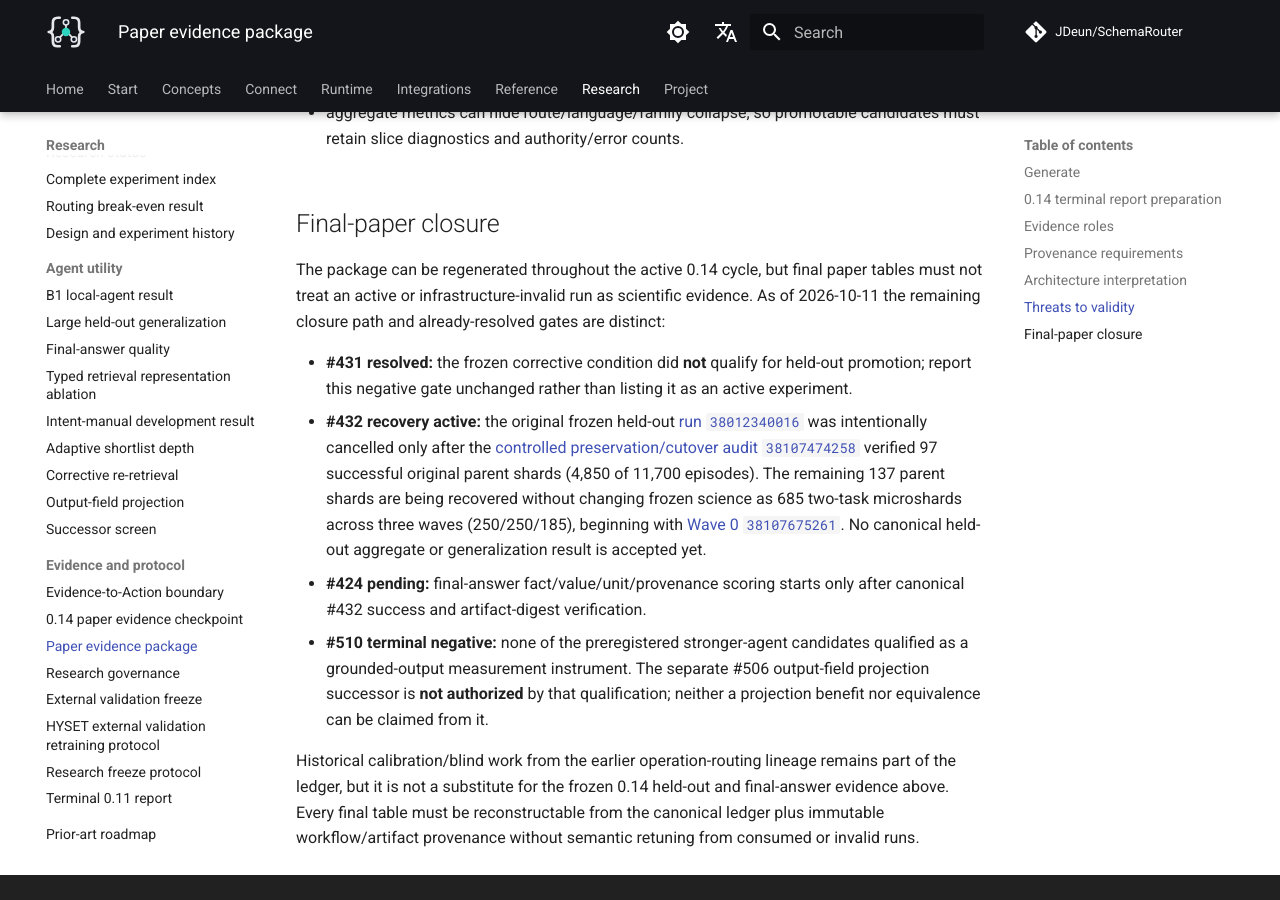
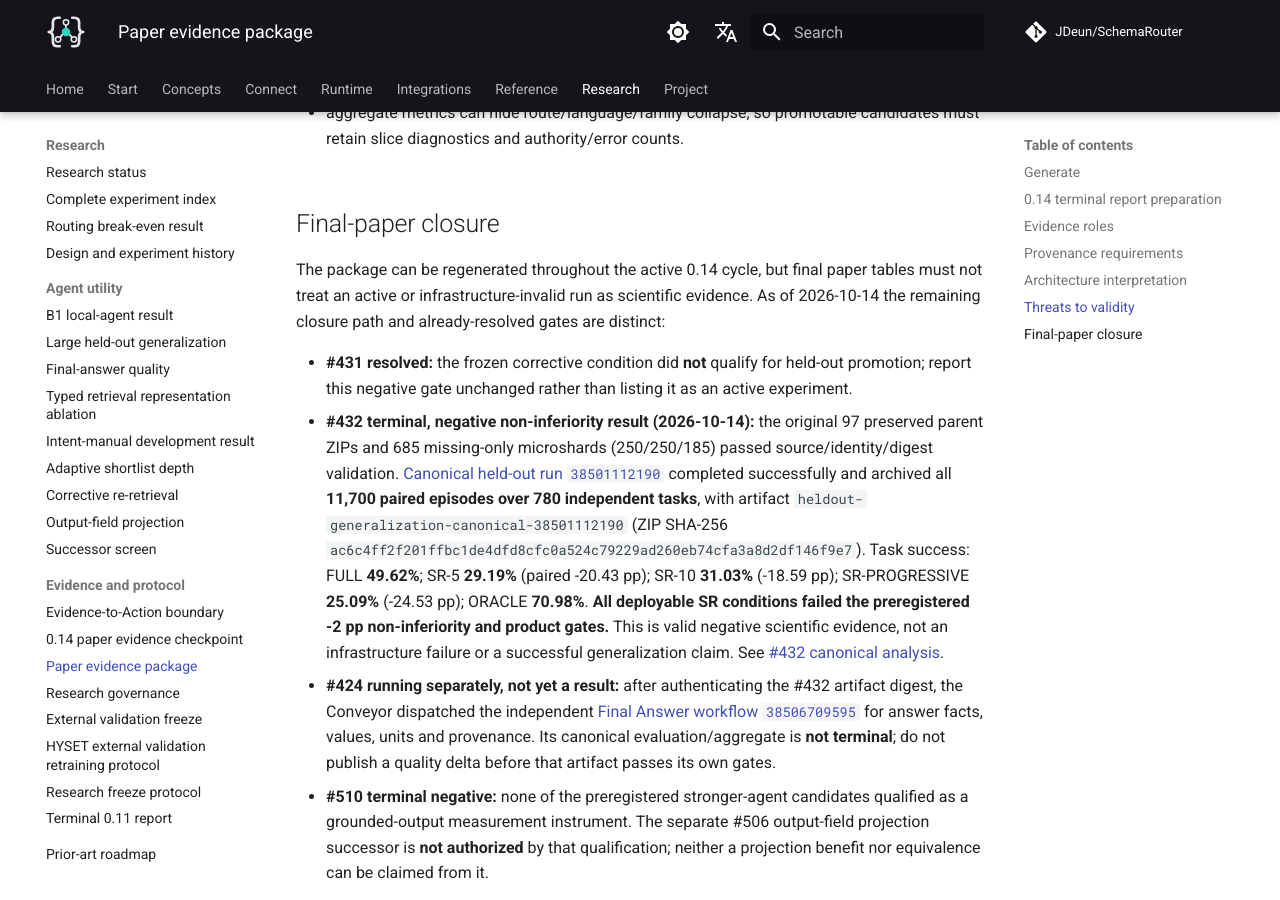
Before and after one commit to JDeun/SchemaRouter, an MkDocs documentation site: the page built from docs/research/paper-evidence-package.md, in a window 1280 px wide and 900 px high, scrolled down 3148 px. Built offline with MkDocs 1.6.1 and Material for MkDocs 9.7.7, drawn with Linux system fonts in a browser that asks for light colours; comment, search, counter and statistics services are not loaded.

Commit message:
docs(#432): replace stale recovery checkpoint with canonical negative evidence (EN)

```diff
--- a/docs/research/paper-evidence-package.md
+++ b/docs/research/paper-evidence-package.md
@@ -96,12 +96,12 @@
 ## Final-paper closure
 
 The package can be regenerated throughout the active 0.14 cycle, but final paper tables must not
-treat an active or infrastructure-invalid run as scientific evidence. As of 2026-10-11 the remaining
+treat an active or infrastructure-invalid run as scientific evidence. As of 2026-10-14 the remaining
 closure path and already-resolved gates are distinct:
 
 - **#431 resolved:** the frozen corrective condition did **not** qualify for held-out promotion; report this negative gate unchanged rather than listing it as an active experiment.
-- **#432 recovery active:** the original frozen held-out [run `38012340016`](https://github.com/JDeun/SchemaRouter/actions/runs/38012340016) was intentionally cancelled only after the [controlled preservation/cutover audit `38107474258`](https://github.com/JDeun/SchemaRouter/actions/runs/38107474258) verified 97 successful original parent shards (4,850 of 11,700 episodes). The remaining 137 parent shards are being recovered without changing frozen science as 685 two-task microshards across three waves (250/250/185), beginning with [Wave 0 `38107675261`](https://github.com/JDeun/SchemaRouter/actions/runs/38107675261). No canonical held-out aggregate or generalization result is accepted yet.
-- **#424 pending:** final-answer fact/value/unit/provenance scoring starts only after canonical #432 success and artifact-digest verification.
+- **#432 terminal, negative non-inferiority result (2026-10-14):** the original 97 preserved parent ZIPs and 685 missing-only microshards (250/250/185) passed source/identity/digest validation. [Canonical held-out run `38501112190`](https://github.com/JDeun/SchemaRouter/actions/runs/38501112190) completed successfully and archived all **11,700 paired episodes over 780 independent tasks**, with artifact `heldout-generalization-canonical-38501112190` (ZIP SHA-256 `ac6c4ff2f201ffbc1de4dfd8cfc0a524c79229ad260eb74cfa3a8d2df146f9e7`). Task success: FULL **49.62%**; SR-5 **29.19%** (paired -20.43 pp); SR-10 **31.03%** (-18.59 pp); SR-PROGRESSIVE **25.09%** (-24.53 pp); ORACLE **70.98%**. **All deployable SR conditions failed the preregistered -2 pp non-inferiority and product gates.** This is valid negative scientific evidence, not an infrastructure failure or a successful generalization claim. See [#432 canonical analysis](https://github.com/JDeun/SchemaRouter/issues/432#issuecomment-6160187220).
+- **#424 running separately, not yet a result:** after authenticating the #432 artifact digest, the Conveyor dispatched the independent [Final Answer workflow `38506709595`](https://github.com/JDeun/SchemaRouter/actions/runs/38506709595) for answer facts, values, units and provenance. Its canonical evaluation/aggregate is **not terminal**; do not publish a quality delta before that artifact passes its own gates.
 - **#510 terminal negative:** none of the preregistered stronger-agent candidates qualified as a grounded-output measurement instrument. The separate #506 output-field projection successor is **not authorized** by that qualification; neither a projection benefit nor equivalence can be claimed from it.
 
 Historical calibration/blind work from the earlier operation-routing lineage remains part of the
```
